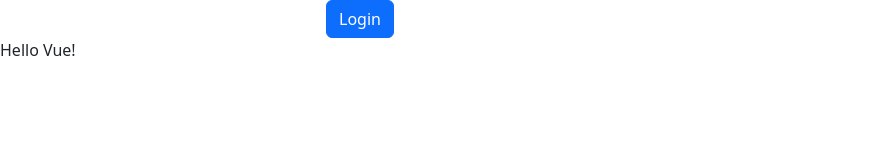
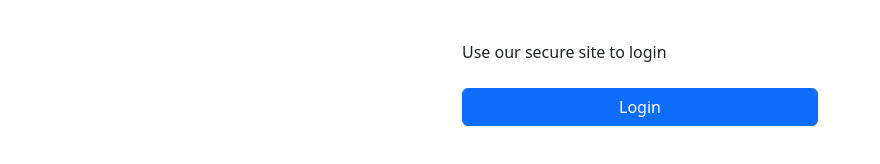
Before and after one commit to Burneh/bookmarker, a plain HTML site: page index.html in a window 1280 px wide. Shown: the whole page, without its empty margins (0-880 px from the left). Drawn offline with nearby package versions, Linux system fonts and the light colour scheme.

Commit message:
link work

```diff
--- a/index.html
+++ b/index.html
@@ -5,14 +5,14 @@
         const hasLoggedIn = window.localStorage.getItem('hasLoggedIn')
 
     </script>
-<div id="app" class=".container">
-    <div class="row">
-        <div class="col-3"></div>
-        <div class="col-3">
-            <a href="/bookmarker/redirect.html" class="btn btn-primary">Login</a>
+<div id="app" class="container">
+    <div class="row" style="margin-top: 40px;">
+        <div class="col-4"></div>
+        <div class="d-grid gap-2 col-4">
+            <p>Use our secure site to login</p>
+            <a href="/bookmarker/redirect.html" class="btn btn-primary">Login {{hasLoggedIn ? 'again' : '' }}</a>
         </div>
     </div>
-    {{ message }}
 </div>
 
 <script>
@@ -21,11 +21,16 @@
   createApp({
     data() {
       return {
-        message: 'Hello Vue!'
+        message: 'Hello Vue!',
+        hasLoggedIn: false
       }
     },
     mounted() {
-        console.log('mounted')
+        this.message = 'Hello from mounted!'
+        const loggedIn = window.localStorage.getItem('hasLoggedIn');
+        if (loggedIn === 'true') {
+            this.hasLoggedIn = true;
+        }
     }
   }).mount('#app')
 </script>
```
